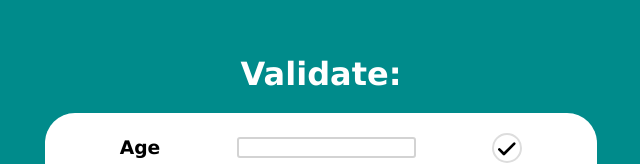
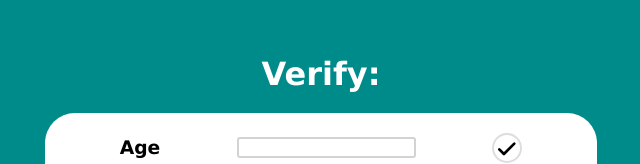
Before and after one commit to DamonKongCountry/verifiable-credentials-zk-application, a React (Create React App) app: page /home in a window 1280 px wide. Shown: the part 115-279 px from the top of the page, without its empty margins (319-959 px from the left). Built offline with nearby package versions, Linux system fonts and the light colour scheme; sample sign-in values are in the browser's storage.

Commit message:
basic token system

```diff
--- a/src/App.css
+++ b/src/App.css
@@ -142,6 +142,10 @@ h3 {
   font-size: large;
 }
 
+.proverMsg {
+  color: white;
+  font-weight: bold;
+}
 
 @keyframes App-logo-spin {
   from {
--- a/src/pages/Register.jsx
+++ b/src/pages/Register.jsx
@@ -5,6 +5,8 @@ import Verifier from '../users/Verifier';
 
 import { useNavigate } from 'react-router';
 import { useState, useEffect } from 'react';
+import { randomBytes } from '@noble/post-quantum/utils';
+const crypto = require("crypto");
 
 export default function Register() {
   const [age, setAge] = useState(-1);
@@ -63,6 +65,7 @@ export default function Register() {
   useEffect(() => {
     const loginHandler = () => {
       console.log("Login successful, navigating to home page.");
+      localStorage.setItem("token", crypto.randomBytes(32))
       navigate("/home");
     }
     document.addEventListener('loginSuccessful', loginHandler);
--- a/src/pages/Verify.jsx
+++ b/src/pages/Verify.jsx
@@ -4,6 +4,7 @@ import LockButton from '../components/LockButton';
 import Prover from '../users/Prover';
 import Verifier from '../users/Verifier';
 import Error from '../components/Error';
+import { useNavigate } from 'react-router';
 
 export default function Verify() {
   const [age, setAge] = useState(-1);
@@ -28,6 +29,13 @@ export default function Verify() {
   const [positions, setPositions] = useState([]);
 
   const MODE = "verify";
+  let navigate = useNavigate();
+
+  useEffect(() => {
+    if (!localStorage.getItem("token")) {
+      navigate("/");
+    }
+  }, [])
 
   const posRef = useRef(positions);
   useEffect(() => {
@@ -94,7 +102,7 @@ export default function Verify() {
 
   return (
     <div className="background">
-      <h1 className="pageTitle">Validate:</h1>
+      <h1 className="pageTitle">Verify:</h1>
       <div className="credentialContainer">
         <form className="list" onSubmit={(e) => e.preventDefault()}>
           <div className="claimBox age">
--- a/src/users/Prover.jsx
+++ b/src/users/Prover.jsx
@@ -151,6 +151,7 @@ function Prover({ positions, allMessages, basePos, mode }) {
         }
         if (fMessages.length === 0) {
           console.log("No messages to create proof.");
+          setProofVerified(false);
           return;
         }
 
@@ -198,8 +199,8 @@ function Prover({ positions, allMessages, basePos, mode }) {
 
   return (
     <div className="proverContainer">
-      {proofVerified === true && mode === "verify" && <p>Messages verified!</p>}
-      {proofVerified === false && mode === "verify" && <p>Messages not verified!</p>}
+      {proofVerified === true && mode === "verify" && <h3 className='proverMsg'>Messages verified!</h3>}
+      {proofVerified === false && mode === "verify" && <h3 className='proverMsg'>Messages not verified!</h3>}
     </div>
   )
 }
```
